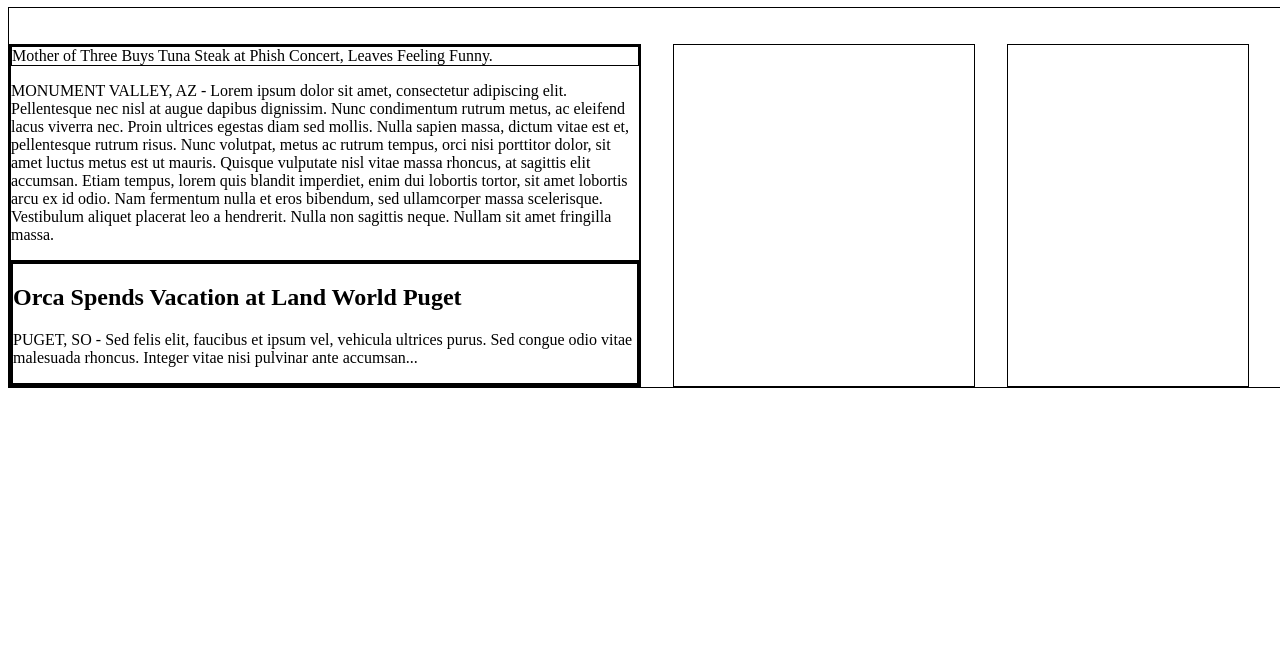
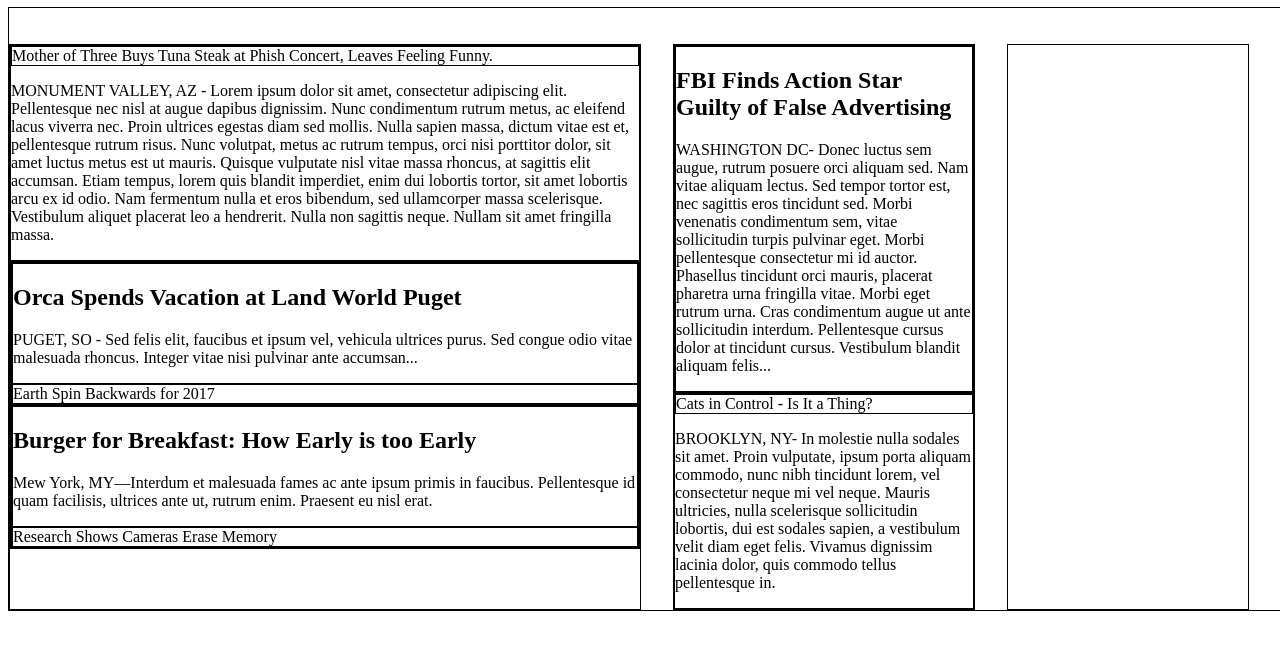
Before and after one commit to jonge76/My-Times, a plain HTML site: page index.html in a window 1280 px wide. Shown: the part 81-730 px from the top of the page. Drawn offline with Linux system fonts and the light colour scheme; files that its build step writes are made by us from their sources; files whose address does not match are found by name.

Commit message:
medium column

```diff
--- a/index.html
+++ b/index.html
@@ -2,7 +2,7 @@
 <html lang="en" dir="ltr">
   <head>
     <meta charset="utf-8">
-    <link rel="stylesheet" href="/Users/lindatym/Desktop/code_cademy/My Times/resources/css/style.css" type="text/css">
+    <link rel="stylesheet" href="/Users/jaekyawovl/Documents/GitHub/My-Times/resources/css/style.css" type="text/css">
     <title>My Times</title>
   </head>
   <body>
@@ -32,13 +32,23 @@
        <div class="stories">
        <div class="story">
          <div class="text-content">
-           <h2>Orca Spends Vacation at Land World Puget</h2>
+         <h2>Orca Spends Vacation at Land World Puget</h2>
            <p class="narrative">PUGET, SO - Sed felis elit, faucibus et ipsum vel, vehicula ultrices purus. Sed congue odio vitae malesuada rhoncus. Integer vitae nisi pulvinar ante accumsan...</p>
+         </div>
+         <div class="fall-cancelled image-content">
+           <span>Earth Spin Backwards for 2017</span>
+        </div>
+       </div>
 
+              <div class="story">
+         <div class="text-content">
+         <h2>Burger for Breakfast: How Early is too Early</h2>
+           <p class="narrative">Mew York, MY—Interdum et malesuada fames ac ante ipsum primis in faucibus. Pellentesque id quam facilisis, ultrices ante ut, rutrum enim. Praesent eu nisl erat.</p>
          </div>
-
-      </div>
-
+         <div class="pop-culture image-content">
+           <span>Research Shows Cameras Erase Memory</span>
+        </div>
+       </div>
 
        </div>
 
@@ -47,7 +57,20 @@
      <!---Medium Column--->
 
      <div class="column medium">
+       <div class="story">
+         <div class="text-content">
+           <h2>FBI Finds Action Star Guilty of False Advertising</h2>
+           <p>WASHINGTON DC- Donec luctus sem augue, rutrum posuere orci aliquam sed. Nam vitae aliquam lectus. Sed tempor tortor est, nec sagittis eros tincidunt sed. Morbi venenatis condimentum sem, vitae sollicitudin turpis pulvinar eget. Morbi pellentesque consectetur mi id auctor. Phasellus tincidunt orci mauris, placerat pharetra urna fringilla vitae. Morbi eget rutrum urna. Cras condimentum augue ut ante sollicitudin interdum. Pellentesque cursus dolor at tincidunt cursus. Vestibulum blandit aliquam felis...</p>
+           </div>
+           </div>
 
+           <div class="story">
+             <div class="cat-ceo image-content">
+               <span>Cats in Control - Is It a Thing?</span>
+               </div>
+               <p class="narrative">BROOKLYN, NY- In molestie nulla sodales sit amet. Proin vulputate, ipsum porta aliquam commodo, nunc nibh tincidunt lorem, vel consectetur neque mi vel neque. Mauris ultricies, nulla scelerisque sollicitudin lobortis, dui est sodales sapien, a vestibulum velit diam eget felis. Vivamus dignissim lacinia dolor, quis commodo tellus pellentesque in.</p>
+
+           </div>
      </div>
 
      <!---Small Column--->
```
